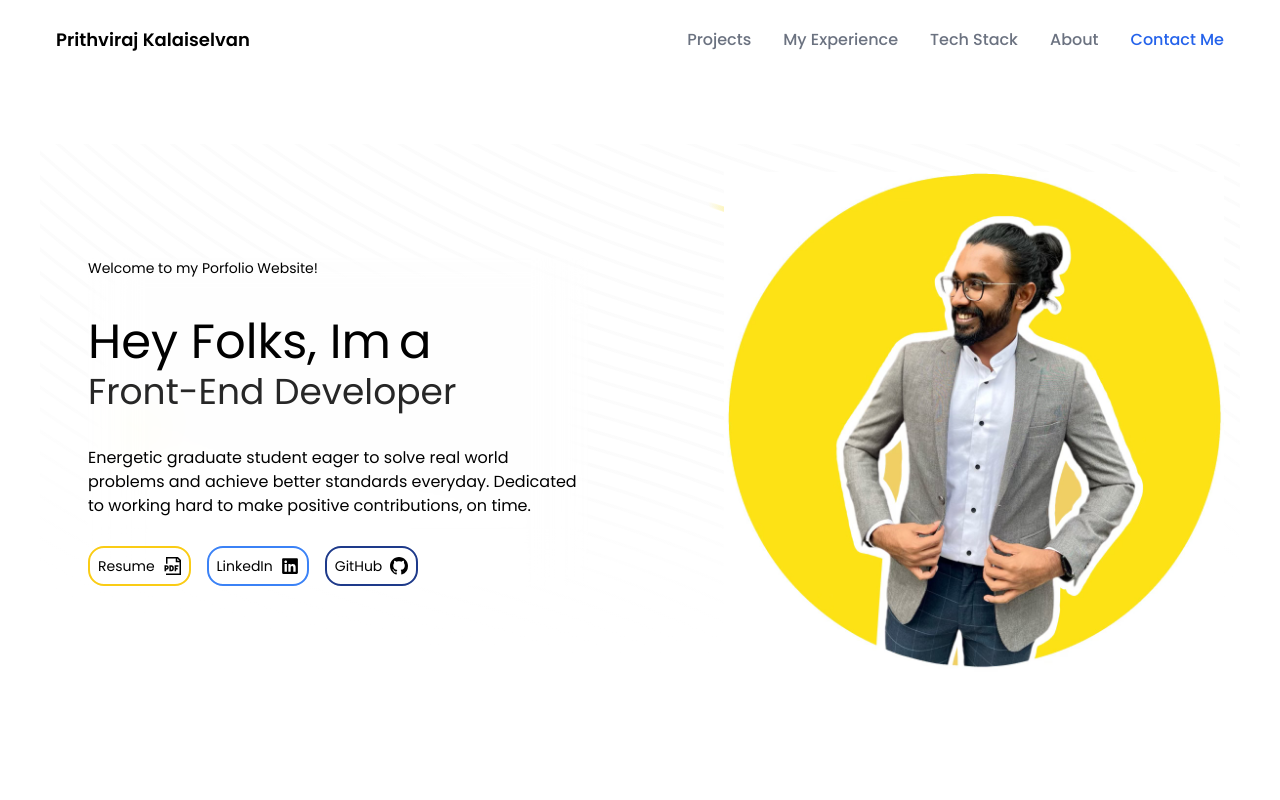
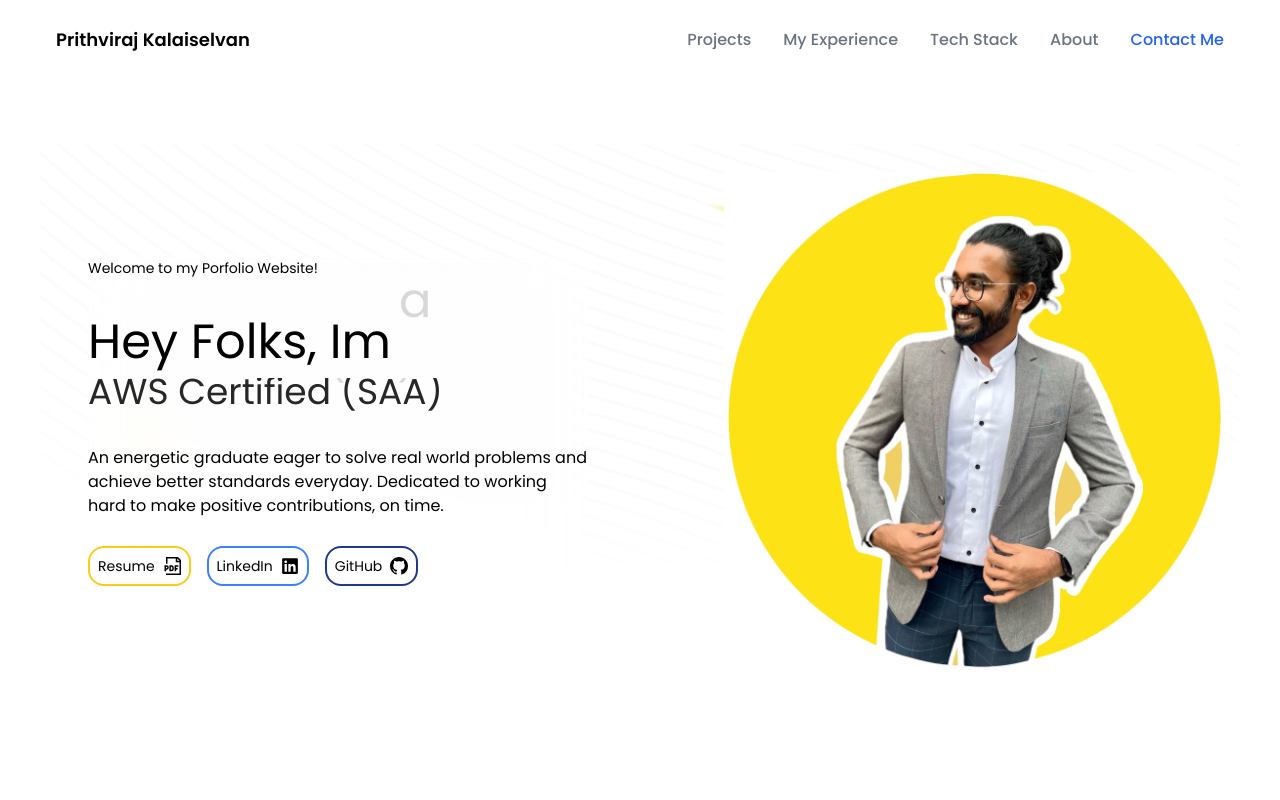
Before and after one commit to prithkalai/prith-kalai, a React (Vite) app: page / in a window 1280 px wide. Shown: the top 800 px of the page. Built offline with nearby package versions, Linux system fonts and the light colour scheme.

Commit message:
Added Certification.

```diff
--- a/src/components/About/WordCarousel.tsx
+++ b/src/components/About/WordCarousel.tsx
@@ -7,14 +7,15 @@ interface Props {
 const WordCarousel = ({ handleVisibility }: Props) => {
   const words = [
     "Prithviraj Kalaiselvan",
-    "CS Grad Student",
+    "CS Graduate (MS)",
+    "AWS Certified (SAA)",
     "Front-End Developer",
     "Full-Stack Developer",
   ]; // Words to cycle through
   const [currentIndex, setCurrentIndex] = useState(0);
 
   useEffect(() => {
-    if (currentIndex == 0) {
+    if (currentIndex == 0 || currentIndex == 2) {
       handleVisibility(false);
     } else {
       handleVisibility(true);
--- a/src/components/About/index.tsx
+++ b/src/components/About/index.tsx
@@ -47,9 +47,9 @@ const About = () => {
         </div>
         <WordCarousel handleVisibility={(val) => setIsVisible(val)} />
         <p className="text-base  sm:w-[500px] mb-7 ">
-          Energetic graduate student eager to solve real world problems and
-          achieve better standards everyday. Dedicated to working hard to make
-          positive contributions, on time.
+          An energetic graduate eager to solve real world problems and achieve
+          better standards everyday. Dedicated to working hard to make positive
+          contributions, on time.
         </p>
 
         <div className="flex flex-row gap-4 justify-center sm:justify-start">
```
